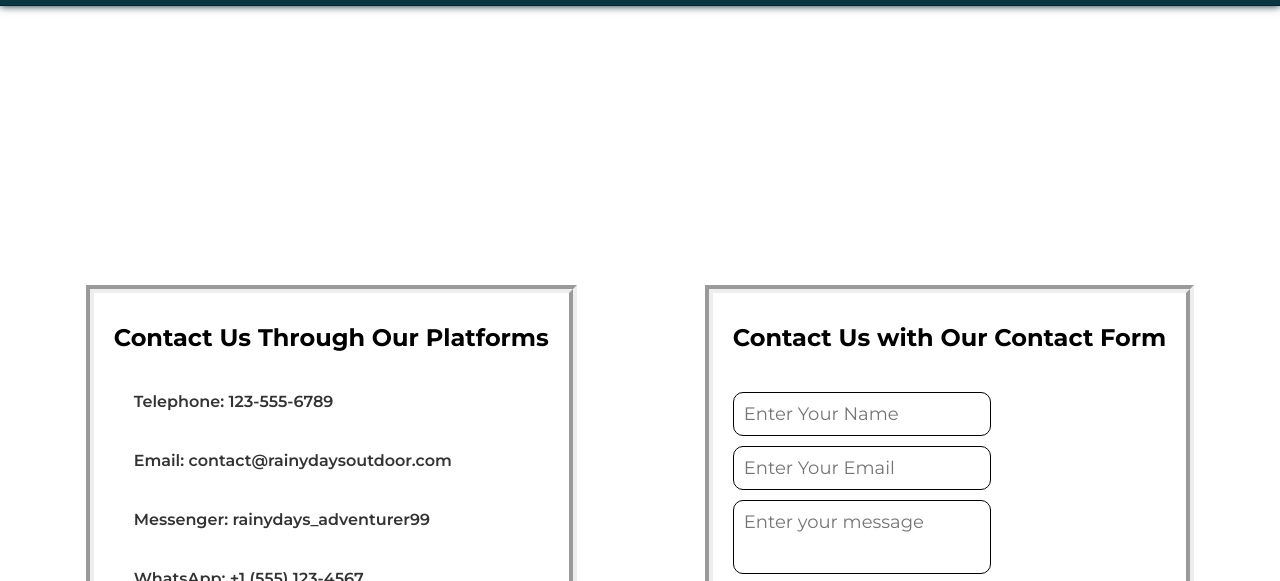
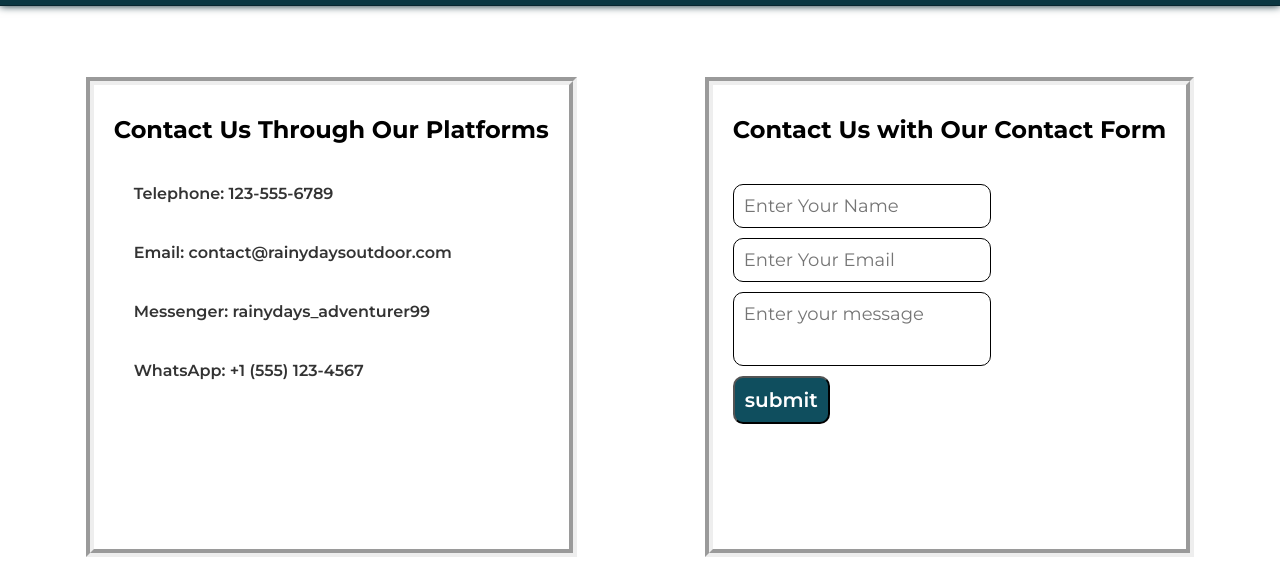
Before and after one commit to olekb2001/Rainy-Days-project, a plain HTML site: page Contact Us.html in a window 1280 px wide. Shown: the part 195-776 px from the top of the page. Drawn offline with nearby package versions, Linux system fonts and the light colour scheme.

Commit message:
style css changes

```diff
--- a/style.css
+++ b/style.css
@@ -452,10 +452,11 @@ main{
 /* contact us section */
 
 .placing{
-    margin-top: 30rem;
+    margin-top: 17rem;
     gap: 8rem;
     display: flex;
     justify-content: center;
+    height: 30rem;
     }
 .contact{
     padding-top:10px;
@@ -546,6 +547,7 @@ main{
     letter-spacing: 2.34px;
     text-align: center;
     text-decoration: underline;
+    margin-top: 3rem;
 }
 .about-us-container{
     display:flex;
```
